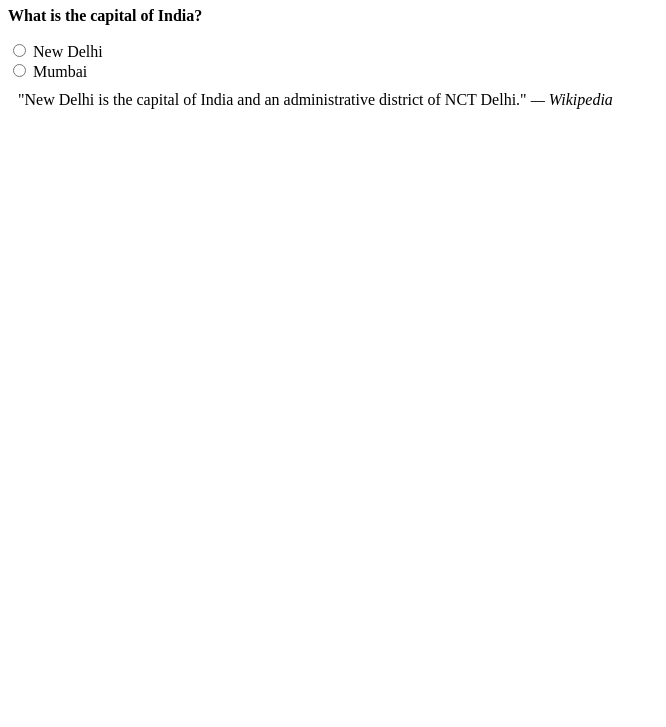
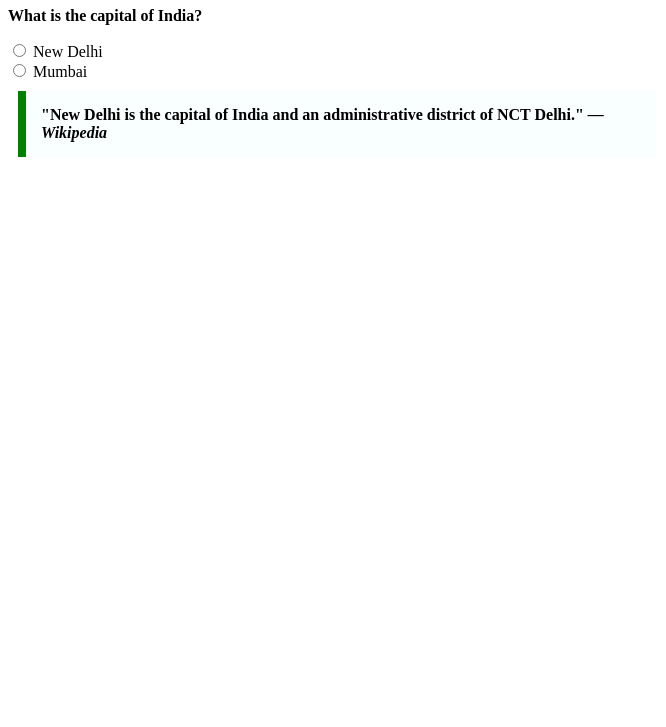
Before and after one commit to acciojob/trivia-Yash708262, a website: page main.html in a window 1280 px wide. Shown: the part 73-800 px from the top of the page, without its empty margins (0-666 px from the left). Drawn offline with Linux system fonts and the light colour scheme.

Commit message:
created a submission

```diff
--- a/styles.css
+++ b/styles.css
@@ -4,4 +4,7 @@
 blockquote {
     max-width: 600px;
     margin: 10px;
-    padding:
+    padding:15px;
+	border-left:8px solid green;
+	background-color:#f8fffe;
+	font-weight:bold;
```
